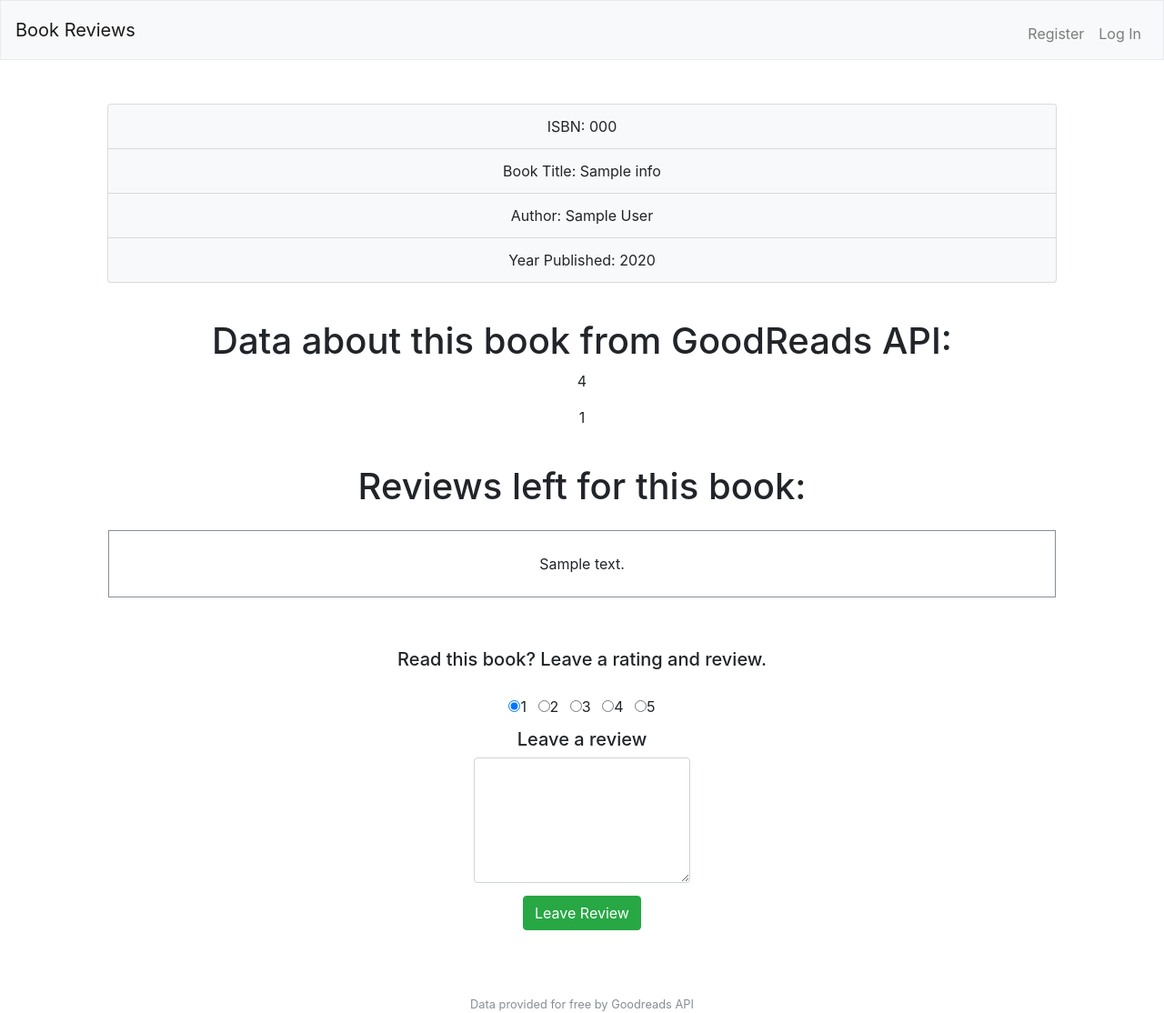
After one commit to Slee-Tech/book-review, a Flask app: template templates/book.html in a window 1280 px wide. The commit adds this page. Shown: the whole page at 91% size. Run offline with Flask 2, Linux system fonts and the light colour scheme; the template is opened without the code that fills it: most values are stand-ins (such as "Sample title", 1, 10 or a date in 2020); some libraries are stand-ins or nearby versions.

Commit message:
Added review form and api data

```diff
--- a/application.py
+++ b/application.py
@@ -6,6 +6,7 @@ from sqlalchemy import create_engine
 from sqlalchemy.orm import scoped_session, sessionmaker
 from werkzeug.exceptions import default_exceptions
 from werkzeug.security import check_password_hash, generate_password_hash
+from helpers import lookup
 
 #from helpers import apology
 
@@ -14,6 +15,8 @@ app = Flask(__name__)
 # Check for environment variable
 if not os.getenv("DATABASE_URL"):
     raise RuntimeError("DATABASE_URL is not set")
+
+API_KEY = os.getenv("KEY")
 
 # Configure session to use filesystem
 app.config["SESSION_PERMANENT"] = False
@@ -143,3 +146,38 @@ def search():
         return render_template("books.html", books=results)
 
     return render_template("search.html")
+
+@app.route("/search/<string:book_title>",  methods=["GET","POST"] )
+def book(book_title):
+    book_info = db.execute("SELECT * FROM books WHERE title = :title", {"title":book_title}).fetchone()
+    db.commit()
+    if book_info is None:
+        return render_template("error.html", error = "Sorry no details for this title.")
+    book_reviews = db.execute("SELECT review FROM reviews JOIN books ON reviews.isbn = books.isbn WHERE reviews.isbn = :b_isbn", {"b_isbn":book_info["isbn"]}).fetchall()
+    if book_reviews is None:
+        book_reviews="No reviews found."
+
+    goodreads_info = lookup(API_KEY, book_info["isbn"])
+    #print(goodreads_info)
+    return render_template("book.html", info=book_info, reviews=book_reviews, gr=goodreads_info)
+
+
+
+
+@app.route("/rating/<string:book_isbn>", methods=["POST"])
+def rating(book_isbn):
+    if not request.form.get("rate"):
+        return render_template("error.html", error="No rating submitted.")
+    if not request.form.get("review"):
+        return render_template("error.html", error="No review submitted.")
+
+    rated = request.form.get("rate")
+    review = request.form.get("review")
+    isbn = book_isbn
+    id = session["user_id"]
+
+    submit_review = db.execute("INSERT INTO reviews (isbn, user_id, rating, review) VALUES(:_isbn, :userid, :user_rating, :user_review)", {"_isbn":isbn, "userid":id, "user_rating":rated,"user_review":review})
+    db.commit()
+    if not submit_review:
+        return render_template("error.html", error="There was an error submitting the review.")
+    return render_template("error.html", error="Your review was successfully submitted.")
--- /dev/null
+++ b/templates/book.html
@@ -0,0 +1,57 @@
+{% extends "layout.html" %}
+
+{% block title %}
+    Books found
+{% endblock %}
+
+{% block main %}
+<ul class="list-group">
+
+    <li class="list-group-item bg-light">ISBN: {{ info.isbn }}</li>
+    <li class="list-group-item bg-light">Book Title: {{ info.title}}</li>
+    <li class="list-group-item bg-light">Author: {{ info.author}}</li>
+    <li class="list-group-item bg-light">Year Published: {{ info.year }}</li>
+
+</ul>
+
+<div class="mt-3 mb-3 p-2">
+    <h1 class="mt-3">Data about this book from GoodReads API:</h1>
+    <p>{{ gr["books"][0]["average_rating"] }}</p>
+    <p>{{ gr["books"][0]["work_ratings_count"] }}</p>
+<div></div>
+
+<div class="mt-3 mb-3 p-2">
+<h1 class="mt-3">Reviews left for this book:</h1>
+{% for b_review in reviews %}
+    <div class="row mt-3 mb-3 ">
+    <div class="col-12 border border-secondary mt-2 mb-2 p-4">{{ b_review.review }} </div>
+</div>
+</div>
+{% endfor %}
+<h5 class="mt-4 mb-4">Read this book? Leave a rating and review.</h5>
+<form action="{{ url_for('rating', book_isbn=info.isbn) }}" method="post">
+
+    <label class="radio-inline p-1">
+        <input type="radio" name="rate" value="1" checked>1
+      </label>
+      <label class="radio-inline p-1">
+        <input type="radio" name="rate" value="2">2
+      </label>
+      <label class="radio-inline p-1">
+        <input type="radio" name="rate" value="3">3
+      </label>
+      <label class="radio-inline p-1">
+        <input type="radio" name="rate" value="4">4
+      </label>
+      <label class="radio-inline p-1">
+        <input type="radio" name="rate" value="5">5
+      </label><br>
+
+      <h5>Leave a review</h5>
+        <textarea class="form-control mb-2 p-2" name="review" rows="5"></textarea><br>
+
+    <button class="btn btn-success" type="submit">Leave Review</button>
+</form>
+
+
+{% endblock %}
--- a/templates/books.html
+++ b/templates/books.html
@@ -9,7 +9,7 @@
 
     {% for book in books %}
     <li class="list-group-item">
-        <a href="#">{{ book.title }}</a>
+        <a href="{{ url_for('book', book_title=book.title) }}">{{ book.title }}</a>
     </li>
 
     {% endfor %}
```
Also changed, not shown: helpers.py (+16 -0 lines).
